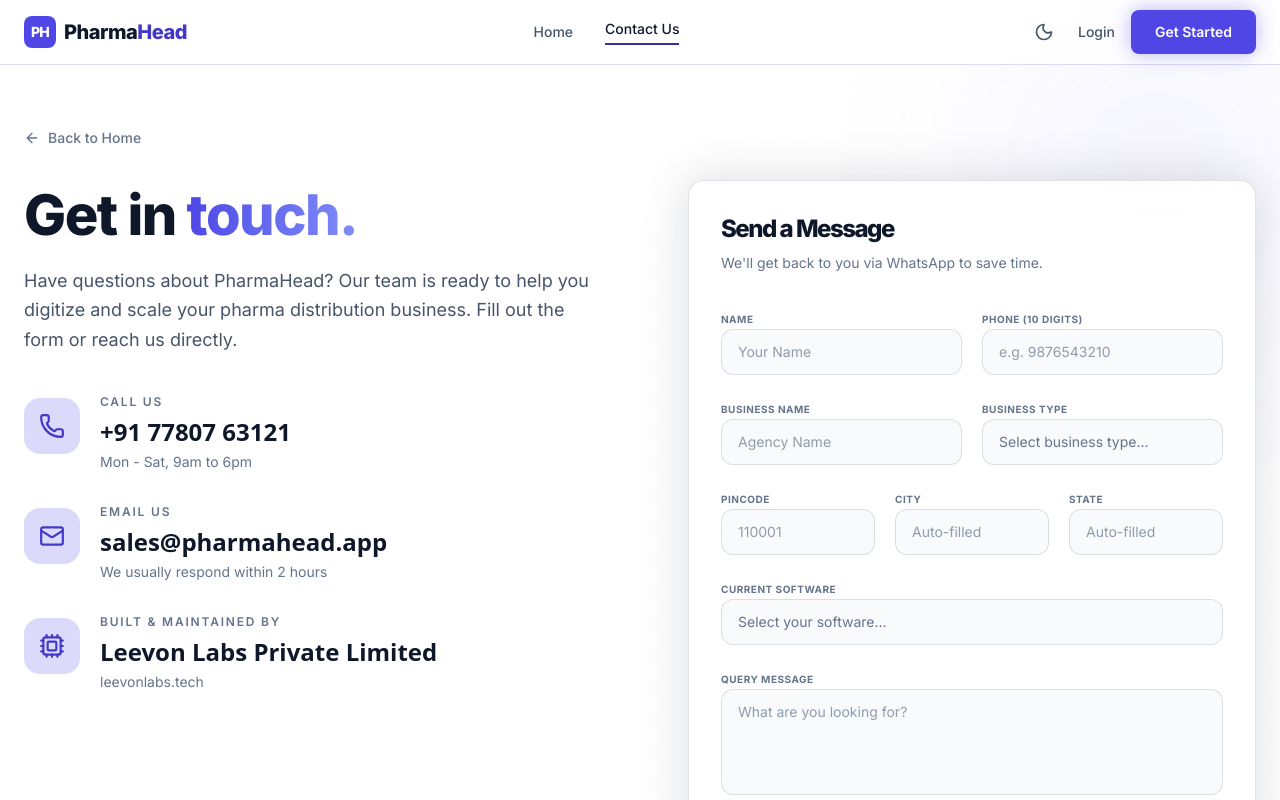
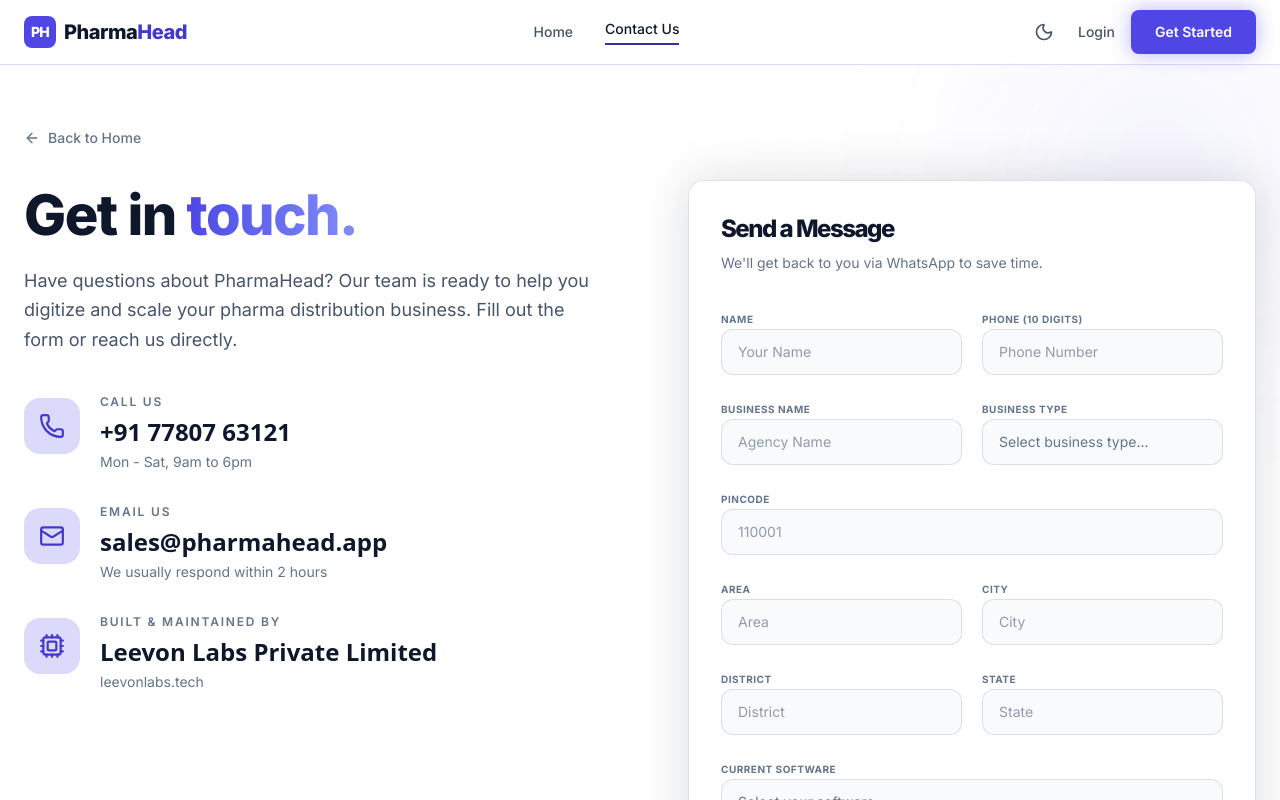
Before and after one commit to shanmukvarada/PHARMAHEAD-LANDING-PAGE, a React (Vite) app: page / in a window 1280 px wide. Both pictures are taken after a click on the button "Contact Us". Shown: the top 800 px of the page. Built offline with nearby package versions, Linux system fonts and the light colour scheme.

Commit message:
feat: expand contact form with location fields
Added area, district, and state fields to the lead capture form and removed the automatic pincode lookup to simplify form interactions.

```diff
--- a/src/App.tsx
+++ b/src/App.tsx
@@ -60,7 +60,9 @@
     businessName: '',
     businessType: '',
     pincode: '',
+    area: '',
     city: '',
+    district: '',
     state: '',
     software: '',
     message: ''
@@ -70,24 +72,9 @@
   const [showSuccess, setShowSuccess] = useState(false);
 
   useEffect(() => {
-    if (formData.pincode.length === 6) {
-      const fetchLocation = async () => {
-        setIsLoadingPincode(true);
-        try {
-          const res = await fetch(`https://api.postalpincode.in/pincode/${formData.pincode}`);
-          const data = await res.json();
-          if (data && data[0] && data[0].Status === 'Success') {
-            const office = data[0].PostOffice[0];
-            setFormData(prev => ({ ...prev, city: office.District || office.Block || office.Name || '', state: office.State || '' }));
-          }
-        } catch (e) {
-          // ignore error to prevent blocking the user
-        }
-        setIsLoadingPincode(false);
-      };
-      fetchLocation();
-    }
-  }, [formData.pincode]);
+    // Cleanup if any timers were added
+    return () => {};
+  }, []);
 
   const handleSubmit = (e: React.FormEvent) => {
     e.preventDefault();
@@ -97,13 +84,13 @@
       setIsSubmitting(false);
       setShowSuccess(true);
 
-      const text = `*New Lead from Website*\n\n*Name:* ${formData.name}\n*Phone:* ${formData.phone}\n*Business Name:* ${formData.businessName}\n*Business Type:* ${formData.businessType}\n*Location:* ${formData.city}, ${formData.state} (${formData.pincode})\n*Current Software:* ${formData.software}\n*Message:* ${formData.message}`;
+      const text = `*New Lead from Website*\n\n*Name:* ${formData.name}\n*Phone:* ${formData.phone}\n*Business Name:* ${formData.businessName}\n*Business Type:* ${formData.businessType}\n*Location:* ${formData.area}, ${formData.city}, ${formData.district}, ${formData.state} (${formData.pincode})\n*Current Software:* ${formData.software}\n*Message:* ${formData.message}`;
 
       window.open(`https://wa.me/917780763121?text=${encodeURIComponent(text)}`, '_blank');
 
       setTimeout(() => {
         setShowSuccess(false);
-        setFormData({ name: '', phone: '', businessName: '', businessType: '', pincode: '', city: '', state: '', software: '', message: '' });
+        setFormData({ name: '', phone: '', businessName: '', businessType: '', pincode: '', area: '', city: '', district: '', state: '', software: '', message: '' });
       }, 2000);
     }, 600);
   };
@@ -183,14 +170,14 @@
                   </div>
                   <div className="space-y-1.5">
                     <label className="text-[10px] font-bold text-txt3 uppercase tracking-wider">Phone (10 Digits)</label>
-                    <input required type="tel" pattern="[6-9][0-9]{9}" minLength={10} maxLength={10} value={formData.phone} onChange={e => setFormData({...formData, phone: e.target.value.replace(/\D/g, '').substring(0,10)})} className="w-full bg-dark2 border border-border2 rounded-xl px-4 py-3 text-sm text-txt focus:outline-none focus:border-ph-lt transition-colors" placeholder="e.g. 9876543210" />
+                    <input type="tel" pattern="[6-9][0-9]{9}" minLength={10} maxLength={10} value={formData.phone} onChange={e => setFormData({...formData, phone: e.target.value.replace(/\D/g, '').substring(0,10)})} className="w-full bg-dark2 border border-border2 rounded-xl px-4 py-3 text-sm text-txt focus:outline-none focus:border-ph-lt transition-colors" placeholder="Phone Number" />
                   </div>
                 </div>
 
                 <div className="grid grid-cols-1 sm:grid-cols-2 gap-5">
                   <div className="space-y-1.5">
                     <label className="text-[10px] font-bold text-txt3 uppercase tracking-wider">Business Name</label>
-                    <input required type="text" value={formData.businessName} onChange={e => setFormData({...formData, businessName: e.target.value})} className="w-full bg-dark2 border border-border2 rounded-xl px-4 py-3 text-sm text-txt focus:outline-none focus:border-ph-lt transition-colors" placeholder="Agency Name" />
+                    <input type="text" value={formData.businessName} onChange={e => setFormData({...formData, businessName: e.target.value})} className="w-full bg-dark2 border border-border2 rounded-xl px-4 py-3 text-sm text-txt focus:outline-none focus:border-ph-lt transition-colors" placeholder="Agency Name" />
                   </div>
                   <div className="space-y-1.5">
                     <label className="text-[10px] font-bold text-txt3 uppercase tracking-wider">Business Type</label>
@@ -203,30 +190,39 @@
                   </div>
                 </div>
 
-                <div className="grid grid-cols-1 sm:grid-cols-3 gap-5">
                 <div className="space-y-1.5">
                   <label className="text-[10px] font-bold text-txt3 uppercase tracking-wider">Pincode</label>
                   <div className="relative">
-                      <input required type="number" value={formData.pincode} onChange={e => {
+                    <input type="number" value={formData.pincode} onChange={e => {
                         const val = e.target.value.substring(0, 6);
                         setFormData({...formData, pincode: val});
                       }} className="w-full bg-dark2 border border-border2 rounded-xl px-4 py-3 text-sm text-txt focus:outline-none focus:border-ph-lt transition-colors" placeholder="110001" />
                     {isLoadingPincode && <Loader2 className="absolute right-3 top-3.5 text-txt3 animate-spin h-4 w-4" />}
                   </div>
                 </div>
+
+                <div className="grid grid-cols-1 sm:grid-cols-2 gap-5">
+                  <div className="space-y-1.5">
+                    <label className="text-[10px] font-bold text-txt3 uppercase tracking-wider">Area</label>
+                    <input type="text" value={formData.area} onChange={e => setFormData({...formData, area: e.target.value})} className="w-full bg-dark2 border border-border2 rounded-xl px-4 py-3 text-sm text-txt focus:outline-none focus:border-ph-lt transition-colors" placeholder="Area" />
+                  </div>
                   <div className="space-y-1.5">
                     <label className="text-[10px] font-bold text-txt3 uppercase tracking-wider">City</label>
-                    <input required readOnly type="text" value={formData.city} className="w-full bg-dark3/50 border border-border2 rounded-xl px-4 py-3 text-sm text-txt3 focus:outline-none cursor-not-allowed" placeholder="Auto-filled" />
+                    <input type="text" value={formData.city} onChange={e => setFormData({...formData, city: e.target.value})} className="w-full bg-dark2 border border-border2 rounded-xl px-4 py-3 text-sm text-txt focus:outline-none focus:border-ph-lt transition-colors" placeholder="City" />
+                  </div>
+                  <div className="space-y-1.5">
+                    <label className="text-[10px] font-bold text-txt3 uppercase tracking-wider">District</label>
+                    <input type="text" value={formData.district} onChange={e => setFormData({...formData, district: e.target.value})} className="w-full bg-dark2 border border-border2 rounded-xl px-4 py-3 text-sm text-txt focus:outline-none focus:border-ph-lt transition-colors" placeholder="District" />
                   </div>
                   <div className="space-y-1.5">
                     <label className="text-[10px] font-bold text-txt3 uppercase tracking-wider">State</label>
-                    <input required readOnly type="text" value={formData.state} className="w-full bg-dark3/50 border border-border2 rounded-xl px-4 py-3 text-sm text-txt3 focus:outline-none cursor-not-allowed" placeholder="Auto-filled" />
+                    <input type="text" value={formData.state} onChange={e => setFormData({...formData, state: e.target.value})} className="w-full bg-dark2 border border-border2 rounded-xl px-4 py-3 text-sm text-txt focus:outline-none focus:border-ph-lt transition-colors" placeholder="State" />
                   </div>
                 </div>
 
                 <div className="space-y-1.5">
                   <label className="text-[10px] font-bold text-txt3 uppercase tracking-wider">Current Software</label>
-                  <select required value={formData.software} onChange={e => setFormData({...formData, software: e.target.value})} className={`w-full bg-dark2 border border-border2 rounded-xl px-4 py-3 text-sm focus:outline-none focus:border-ph-lt transition-colors appearance-none cursor-pointer ${formData.software === '' ? 'text-txt3' : 'text-txt'}`}>
+                  <select value={formData.software} onChange={e => setFormData({...formData, software: e.target.value})} className={`w-full bg-dark2 border border-border2 rounded-xl px-4 py-3 text-sm focus:outline-none focus:border-ph-lt transition-colors appearance-none cursor-pointer ${formData.software === '' ? 'text-txt3' : 'text-txt'}`}>
                     <option value="" disabled>Select your software...</option>
                     <option value="Tally">Tally</option>
                     <option value="Marg">Marg</option>
@@ -239,7 +235,7 @@
 
                 <div className="space-y-1.5">
                   <label className="text-[10px] font-bold text-txt3 uppercase tracking-wider">Query Message</label>
-                  <textarea required rows={4} value={formData.message} onChange={e => setFormData({...formData, message: e.target.value})} className="w-full bg-dark2 border border-border2 rounded-xl px-4 py-3 text-sm text-txt focus:outline-none focus:border-ph-lt transition-colors resize-none" placeholder="What are you looking for?"></textarea>
+                  <textarea rows={4} value={formData.message} onChange={e => setFormData({...formData, message: e.target.value})} className="w-full bg-dark2 border border-border2 rounded-xl px-4 py-3 text-sm text-txt focus:outline-none focus:border-ph-lt transition-colors resize-none" placeholder="What are you looking for?"></textarea>
                 </div>
 
                 <button type="submit" disabled={isSubmitting} className="w-full bg-ph2 hover:bg-ph-lt text-white font-bold py-4 rounded-xl transition-all shadow-[0_0_20px_rgba(79,70,229,0.3)] mt-4 flex justify-center items-center gap-2 text-base">
```
Lines whose indentation alone changed are shown as unchanged.
